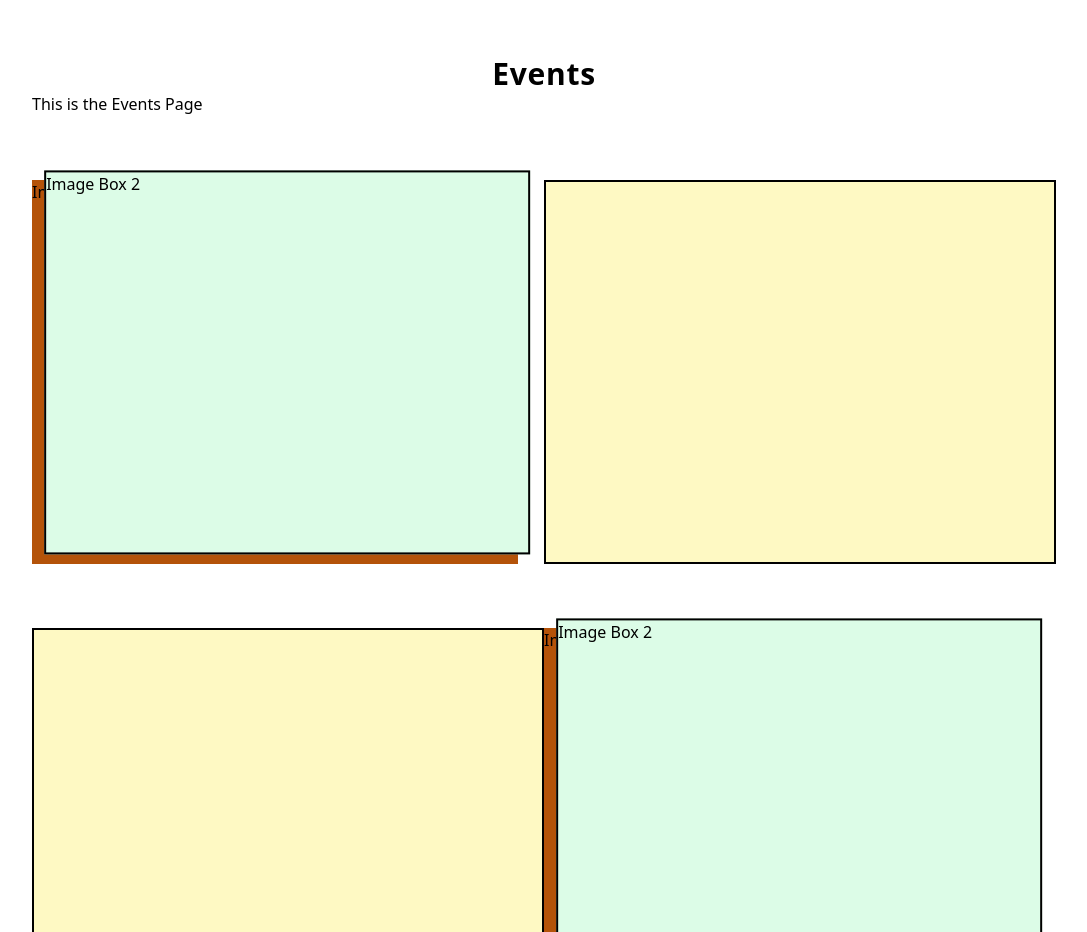
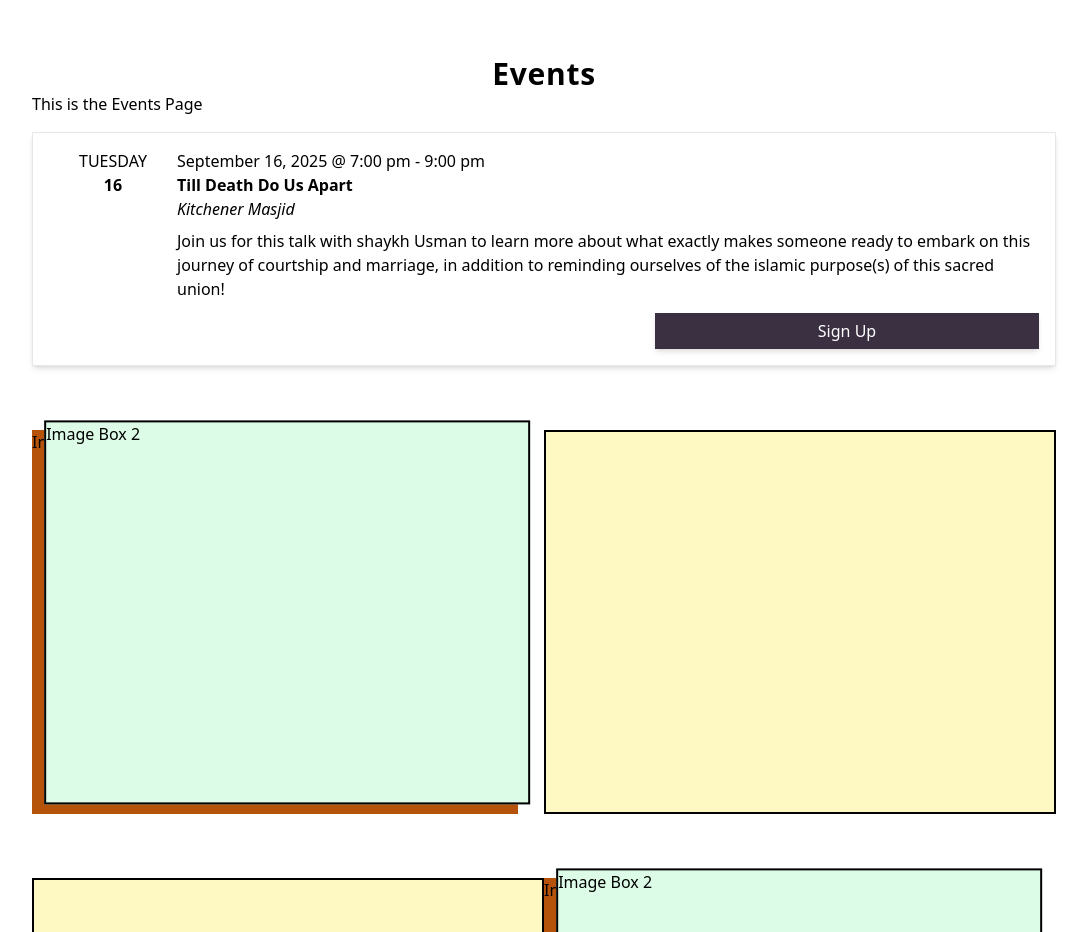
Before and after one commit to AbdulBaseetShabi/manarah-institute, a Next.js app: page / in a window 1280 px wide. Shown: the part 860-1792 px from the top of the page, without its empty margins (96-1183 px from the left). Built offline with nearby package versions, Linux system fonts and the light colour scheme.

Commit message:
upcoming event

```diff
--- a/package.json
+++ b/package.json
@@ -18,6 +18,7 @@
     "@types/react": "^18",
     "@types/react-dom": "^18",
     "daisyui": "^4.12.14",
+    "date-fns": "^4.1.0",
     "eslint": "^8",
     "eslint-config-next": "15.0.2",
     "postcss": "^8",
--- a/src/app/common/cards/event-card.tsx
+++ b/src/app/common/cards/event-card-past.tsx
@@ -1,8 +1,8 @@
-interface EventCardProps {
+interface PastEventCardProps {
     index: number;
 }
 
-const EventCard = ({ index }: EventCardProps) => {
+const PastEventCard = ({ index }: PastEventCardProps) => {
     const isEvenIndex = (index / 2) === 0;
 
     return (
@@ -18,7 +18,7 @@ const EventCard = ({ index }: EventCardProps) => {
     );
 }
 
-export default EventCard
+export default PastEventCard
 
 // origin-bottom -rotate-12 -translate-x-full
 
--- /dev/null
+++ b/src/app/common/cards/event-card-upcoming.tsx
@@ -0,0 +1,53 @@
+import Button from "../button";
+
+interface UpcomingEventCardProps {
+  title: string;
+  description: string;
+  location: string;
+  date: Date;
+  startTime: string;
+  endTime: string;
+  isPastEvent?: boolean;
+}
+
+export const UpcomingEventCard = ({
+  title,
+  location,
+  description,
+  date,
+  startTime,
+  endTime,
+  isPastEvent = false,
+}: UpcomingEventCardProps) => {
+  const eventDuration = `${date.toLocaleDateString("en-us", {
+    month: "long",
+    day: "2-digit",
+    year: "numeric",
+  })} @ ${startTime} - ${endTime}`;
+
+  return (
+    <div className="shadow-md border p-4 mt-4">
+      <div className="flex flex-wrap">
+        <div className="w-32 text-center hidden md:block">
+          <div className="w-full font-extralight">
+            {date
+              .toLocaleDateString("en-us", { weekday: "long" })
+              .toUpperCase()}
+          </div>
+          <div className="w-full font-bold">{date.getDate()}</div>
+        </div>
+        <div className="flex flex-col w-1/2 grow">
+          <div className="font-light">{eventDuration}</div>
+          <div className="font-bold">{title}</div>
+          <p className="font-light italic">{location}</p>
+          <p className="mt-2">{description}</p>
+          {!isPastEvent ? (
+            <div className="w-full mt-3 max-w-96 self-end">
+              <Button text="Sign Up" link="" />
+            </div>
+          ) : null}
+        </div>
+      </div>
+    </div>
+  );
+};
--- a/src/app/pages/events.tsx
+++ b/src/app/pages/events.tsx
@@ -1,15 +1,36 @@
-import EventCard from "../common/cards/event-card";
+import PastEventCard from "../common/cards/event-card-past";
+import { UpcomingEventCard } from "../common/cards/event-card-upcoming";
 import PageLayout from "../common/layout/page-layout";
 import Title from "../common/title";
 import { RouteId } from "../common/types";
+import { parse } from "date-fns";
+
+const placeholderData =   {
+  date: "16/09/2025",
+  title: "Till Death Do Us Apart",
+  description:
+    "Join us for this talk with shaykh Usman to learn more about what exactly makes someone ready to embark on this journey of courtship and marriage, in addition to reminding ourselves of the islamic purpose(s) of this sacred union!",
+  location: "Kitchener Masjid",
+  startTime: "7:00 pm",
+  endTime: "9:00 pm",
+  imageUrl:
+    "https://cdn.pixabay.com/photo/2020/05/26/18/22/lantern-5224200_1280.png",
+};
 
 const Events = () => {
+  const parsedEventDate = parse(
+    `${placeholderData.date} ${placeholderData.endTime}`,
+    "dd/MM/yyyy hh:mm aaa",
+    new Date()
+  );
+
   return (
     <PageLayout id={RouteId.events}>
       <Title title="Events"/>
       <div>This is the Events Page</div>
-      <EventCard index={0}/>
-      <EventCard index={1}/>
+      <UpcomingEventCard {...placeholderData} date={parsedEventDate}/>
+      <PastEventCard index={0}/>
+      <PastEventCard index={1}/>
     </PageLayout>
   );
 };
```
Also changed, not shown: 1 other file (tests, documents, lock files or other folders).
